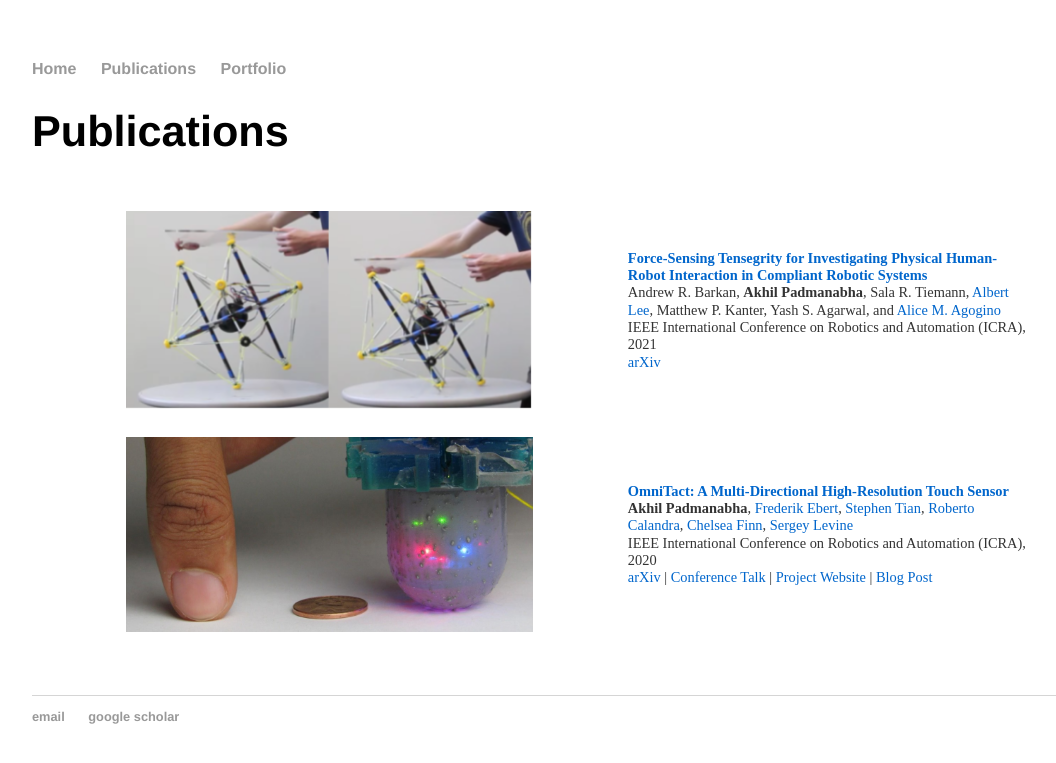
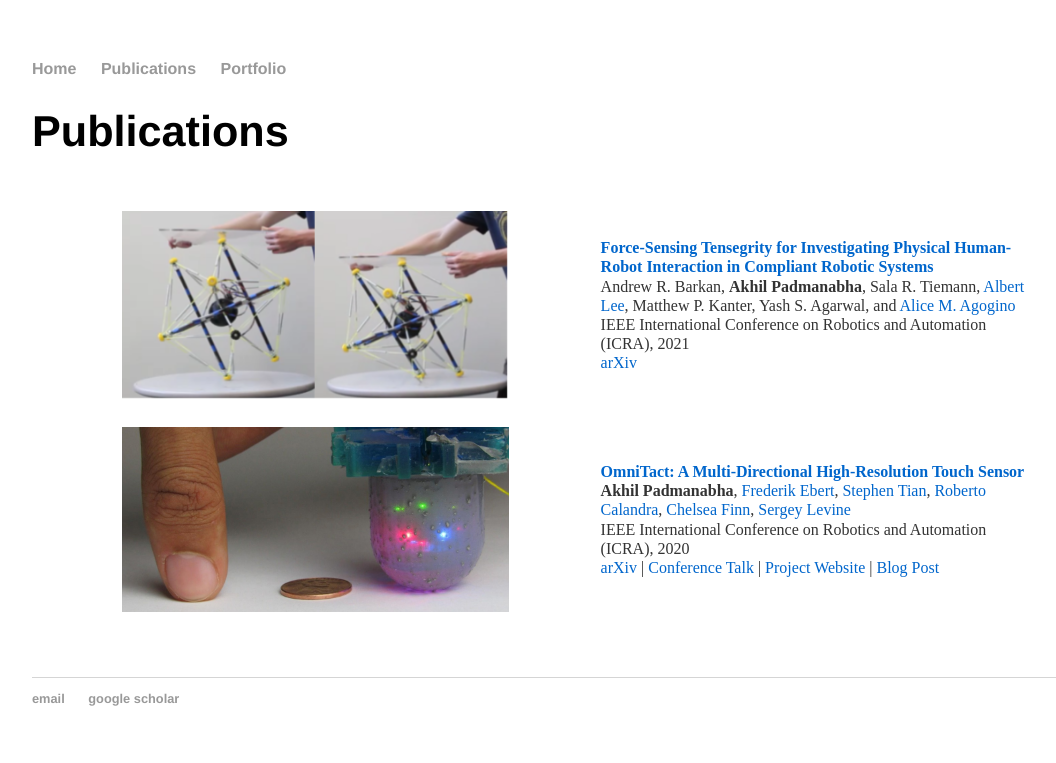
Before and after one commit to akhilpadmanabha/akhilpadmanabha.github.io, a Jekyll site: the page built from publications/index.html, in a window 1280 px wide. Shown: the top 763 px of the page, without its empty margins (96-1152 px from the left). Built offline with Jekyll 4.4.1, drawn with Linux system fonts in a browser that asks for light colours.

Commit message:
text size

```diff
--- a/css/main.css
+++ b/css/main.css
@@ -32,7 +32,7 @@
 }
 
 g {
-  font-size: 0.9em;
+  font-size: 1.0em;
   line-height: 1.2em;
   color: #333;
 }
--- a/index.html
+++ b/index.html
@@ -13,7 +13,7 @@
 		</p>
 </div>
 
-<img src="images/portrait.jpeg" class="center" width = "50px" class="img2"/>
+<img src="images/portrait.jpeg" class="center" width = "500px" height = "auto" class="img2"/>
 
 <BR>
 <BR>
```
